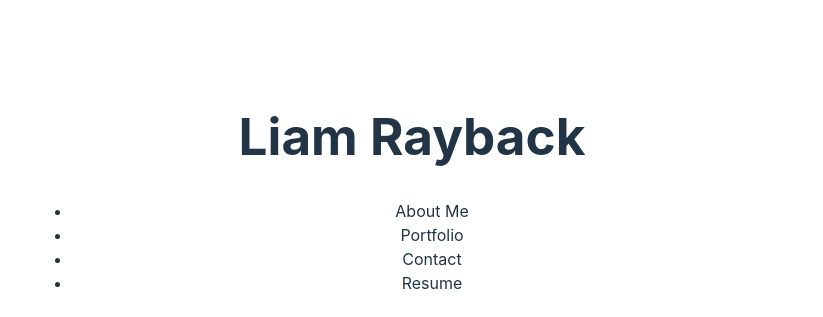
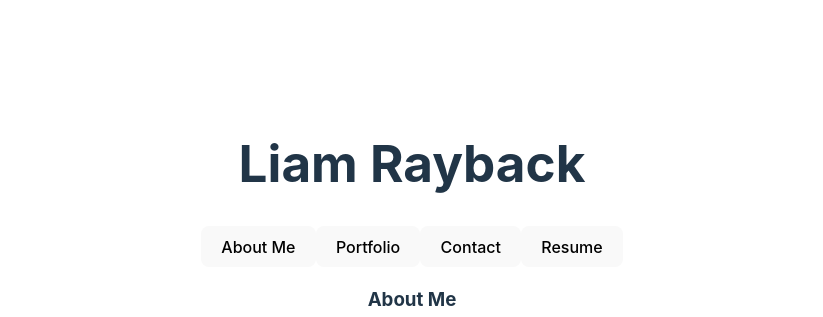
Before and after one commit to KatanaFinKoi/Portfolio, a React (Vite) app: page / in a window 1280 px wide. Shown: the top 317 px of the page, without its empty margins (228-1051 px from the left). Built offline with nearby package versions, Linux system fonts and the light colour scheme.

Commit message:
header now works as intended

```diff
--- a/src/components/header.tsx
+++ b/src/components/header.tsx
@@ -1,6 +1,23 @@
-// import { useNavigate } from 'react-router-dom';
+import { useNavigate } from 'react-router-dom';
 
-// const navigate = useNavigate();
+
+
+const Header = () => {
+  const navigate = useNavigate();
+  return (
+  <div>
+    <h1>
+      Liam Rayback
+    </h1>
+    <div>
+      <button onClick={() => navigate("/aboutMe")}>About Me</button>
+      <button onClick={() => navigate("/portfolio")}>Portfolio</button>
+      <button onClick={() => navigate("/contact")}>Contact</button>
+      <button onClick={() => navigate("/resume")}>Resume</button>
+    </div>
+  </div>
+  );
+}
 
 // const Header = () => {
 //   return (
@@ -8,30 +25,14 @@
 //     <h1>
 //       Liam Rayback
 //     </h1>
-//     <div>
-//       <button onClick={() => navigate("/aboutMe")}>About Me</button>
-//       <button onClick={() => navigate("/portfolio")}>Portfolio</button>
-//       <button onClick={() => navigate("/contact")}>Contact</button>
-//       <button onClick={() => navigate("/resume")}>Resume</button>
-//     </div>
+//       <ul>
+//         <li>About Me</li>
+//         <li>Portfolio</li>
+//         <li>Contact</li>
+//         <li>Resume</li>
+//       </ul>
 //   </div>
 //   );
 // }
 
-const Header = () => {
-  return (
-  <div>
-    <h1>
-      Liam Rayback
-    </h1>
-      <ul>
-        <li>About Me</li>
-        <li>Portfolio</li>
-        <li>Contact</li>
-        <li>Resume</li>
-      </ul>
-  </div>
-  );
-}
-
 export default Header;
```
Also changed, not shown: 1 other file (tests, documents, lock files or other folders).
